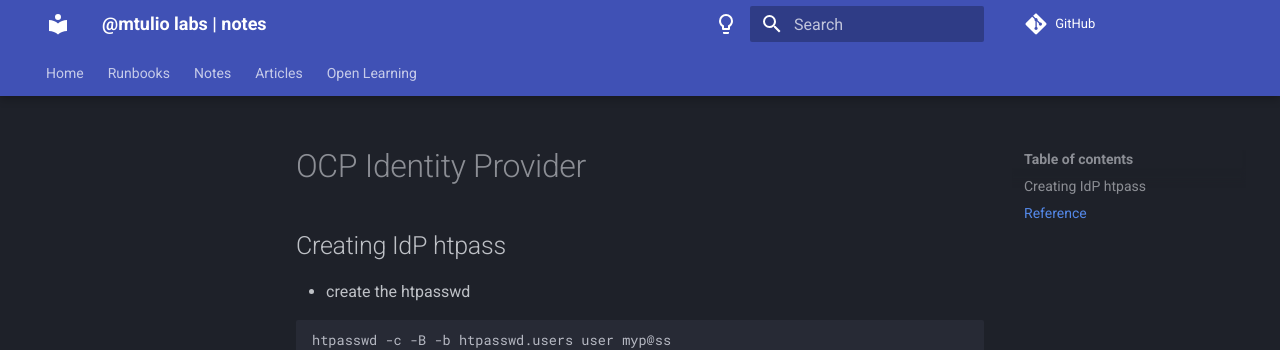
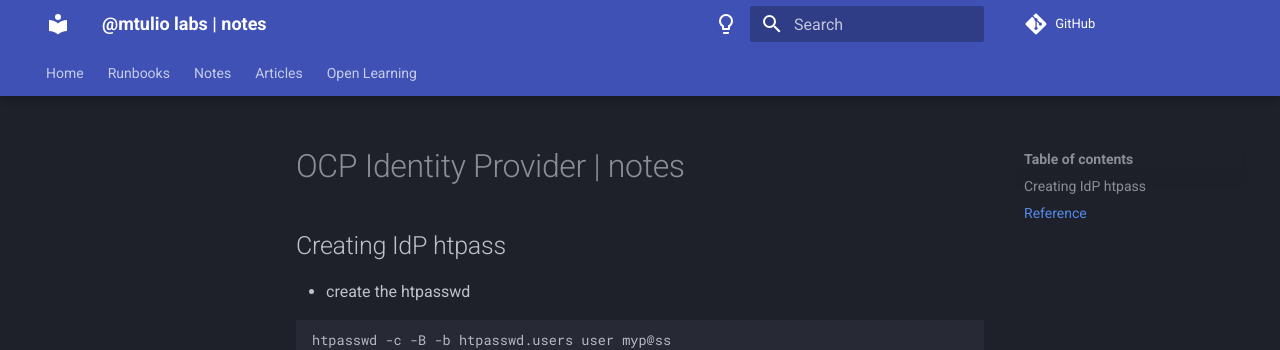
Before and after one commit to mtulio/mtulio.labs, an MkDocs documentation site: the page built from docs/notes/container/openshift/ocp-identity.md, in a window 1280 px wide and 1314 px high. Shown: the top 350 px of the window. Built offline with MkDocs 1.6.1 and Material for MkDocs 9.7.7, drawn with Linux system fonts in a browser that asks for light colours; comment, search, counter and statistics services are not loaded; some of the changed lines change nothing that is shown.

Commit message:
mkdocs: reindexing

```diff
--- a/docs/notes/container/openshift/ocp-identity.md
+++ b/docs/notes/container/openshift/ocp-identity.md
@@ -1,4 +1,4 @@
-# OCP Identity Provider
+# OCP Identity Provider | notes
 
 ## Creating IdP htpass
 
--- a/mkdocs.yml
+++ b/mkdocs.yml
@@ -1,5 +1,5 @@
 site_name: "@mtulio labs | notes"
-site_url: https://notes.mtulio.eng.br
+site_url: https://mtulio.eng.br
 site_author: 'Marco Braga'
 site_description: >-
   Marco Braga | Playground
@@ -104,12 +104,15 @@
       - aws-network: notes/cloud/aws-network.md
       - aws-nlb: notes/cloud/aws-nlb.md
       - aws-s3: notes/cloud/aws-s3.md
+      - aws-eks: notes/cloud/aws-eks.md
       - azure-ha: notes/cloud/azure-ha.md
       - aliyun-cli: notes/cloud/aliyun-cli.md
       - aliyun-ecs: notes/cloud/aliyun-ecs.md
       - aliyun-oss: notes/cloud/aliyun-oss.md
       - aliyun-ram: notes/cloud/aliyun-ram.md
       - aliyun-vpc: notes/cloud/aliyun-vpc.md
+      - aliyun-slb: notes/cloud/aliyun-slb.md
+      - aliyun-kms: notes/cloud/aliyun-kms.md
       - cloud-init: notes/cloud/cloud-init.md
 
     - container:
@@ -123,6 +126,9 @@
         - pipelines: notes/container/openshift/pipelines.md
         - CVO: notes/container/openshift/cvo.md
         - Custom Image: notes/container/openshift/CVO.md
+        - ocp-user-monit: notes/container/openshift/ocp-user-monit.md
+        - ocp-idp: notes/container/openshift/ocp-idp.md
+      - alpine: notes/container/alpine.md
 
     - db:
       - elasticsearch: notes/db/elasticsearch/README.md
```
